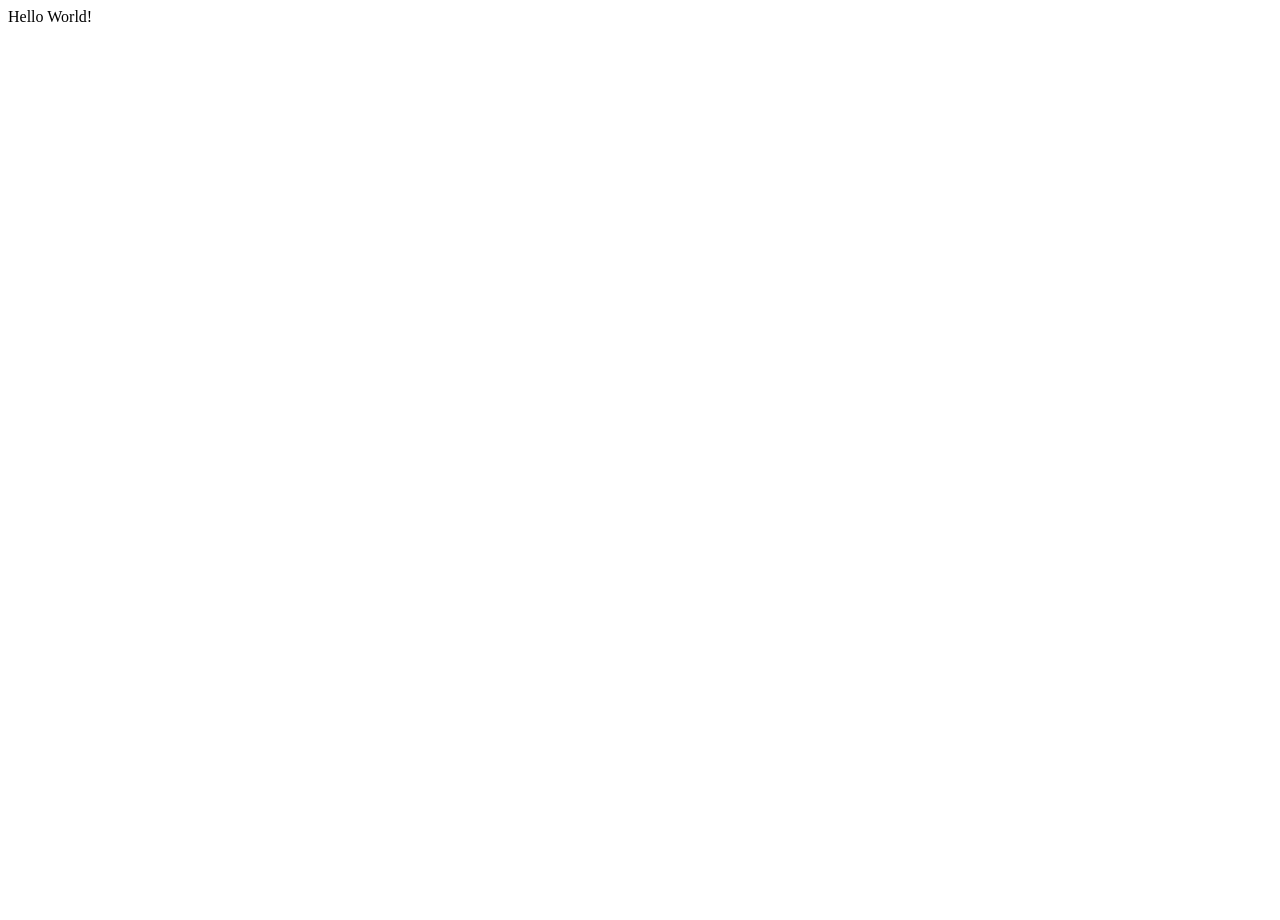
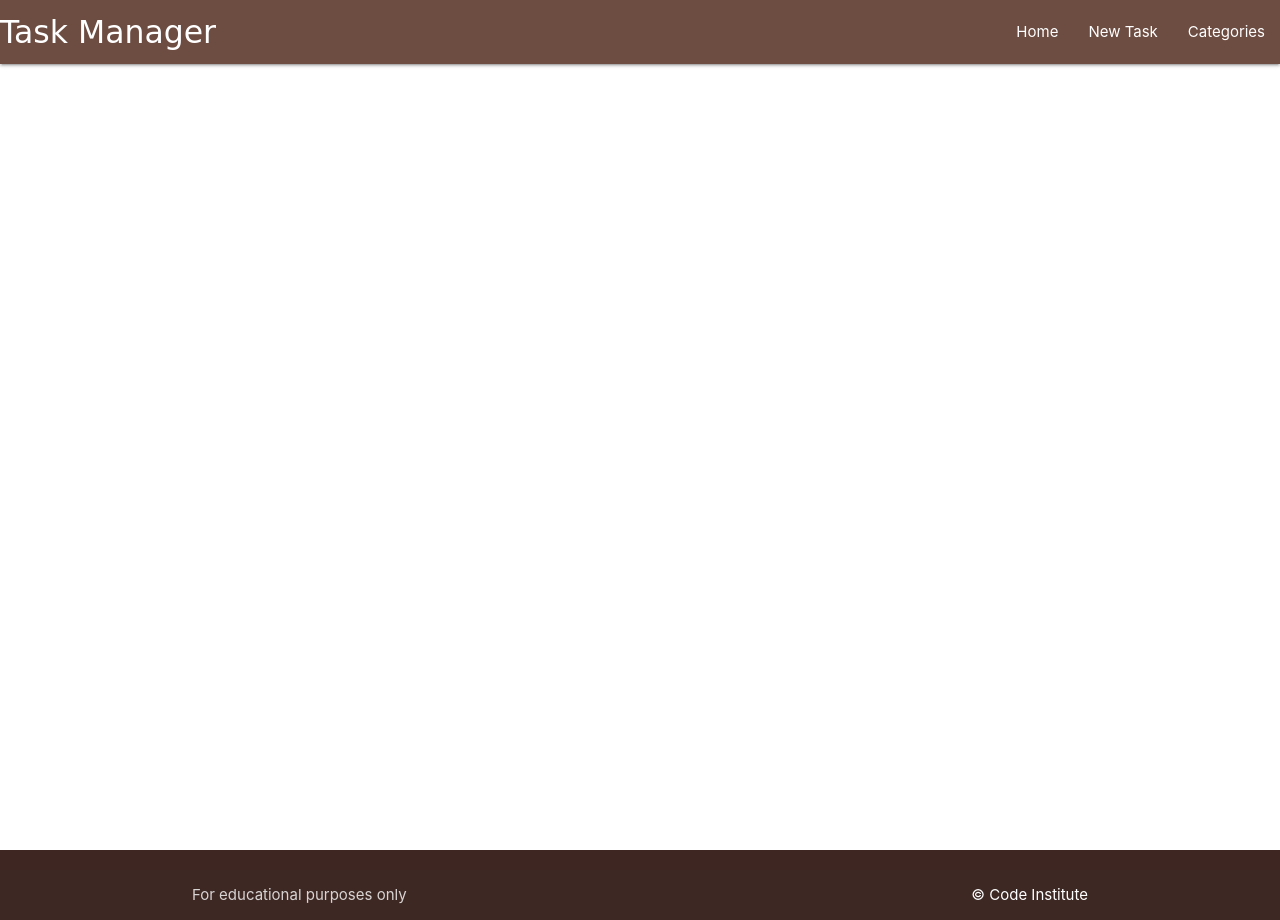
Before and after one commit to merzann/Task-Manager-RDBMS-Project, a Flask app: page / in a window 1280 px wide. Before the commit the page is almost empty. Run offline with Flask 3, Linux system fonts and the light colour scheme.

Commit message:
feat: base.html, tasks.html and css to style navbar and footer

```diff
--- a/taskmanager/static/css/style.css
+++ b/taskmanager/static/css/style.css
@@ -7,3 +7,7 @@ body {
 main {
     flex: 1 0 auto;
 }
+
+a.brand-logo {
+    font-family: cursive;
+}
--- a/taskmanager/templates/base.html
+++ b/taskmanager/templates/base.html
@@ -1,14 +1,61 @@
 <!DOCTYPE html>
 <html lang="en">
+
 <head>
     <meta charset="UTF-8">
     <meta http-equiv="X-UA-Compatible" content="IE=edge">
     <meta name="viewport" content="width=device-width, initial-scale=1.0">
+    <link rel="stylesheet" href="https://cdnjs.cloudflare.com/ajax/libs/font-awesome/5.15.3/css/all.min.css"
+        integrity="sha512-iBBXm8fW90+nuLcSKlbmrPcLa0OT92xO1BIsZ+ywDWZCvqsWgccV3gFoRBv0z+8dLJgyAHIhR35VZc2oM/gI1w=="
+        crossorigin="anonymous" referrerpolicy="no-referrer">
+    <link rel="stylesheet" href="https://cdnjs.cloudflare.com/ajax/libs/materialize/1.0.0/css/materialize.min.css"
+        type="text/css">
+    <link rel="stylesheet" href="{{ url_for('static', filename='css/style.css') }}" type="text/css">
     <title>Task Manager</title>
 </head>
+
 <body>
 
-    Hello World!
+    <header>
+        <!-- top navbar -->
+        <nav class="brown darken-1">
+            <div class="nav-wrapper">
+            <a href="{{ url_for('home') }}" class="brand-logo">Task Manager</a>
+            <a href="#" data-target="mobile-demo" class="sidenav-trigger"><i class="fas fa-bars"></i></a>
+            <ul class="right hide-on-med-and-down">
+                <li><a href="{{ url_for('home') }}">Home</a></li>
+                <li><a href="">New Task</a></li>
+                <li><a href="">Categories</a></li>
+            </ul>
+            </div>
+        </nav>
+
+        <!-- mobile sidenav -->
+        <ul class="sidenav" id="mobile-demo">
+            <li><a href="{{ url_for('home') }}">Home</a></li>
+            <li><a href="">New Task</a></li>
+            <li><a href="">Categories</a></li>
+        </ul>
+    </header>
+
+    <main class="container">
+        {% block content %}
+        {% endblock %}
+    </main>
+
+    <footer class="page-footer brown darken-4">
+        <div class="footer-copyright">
+            <div class="container">
+                For educational purposes only
+                <a class="white-text right" href="https://codeinstitute.net" target="_blank">&copy; Code Institute</a>
+            </div>
+        </div>
+    </footer>
+
+        <!-- Scripts -->
+    <script src="https://cdnjs.cloudflare.com/ajax/libs/materialize/1.0.0/js/materialize.min.js"></script>
+    <script src="{{ url_for('static', filename='js/script.js') }}"></script>
 
 </body>
+
 </html>
--- /dev/null
+++ b/taskmanager/templates/tasks.html
@@ -0,0 +1,6 @@
+{% extends "base.html" %}
+{% block content %}
+
+<h3 class="light-blue-text text-darken-4 center-align">Tasks</h3>
+
+{% endblock %}
```
